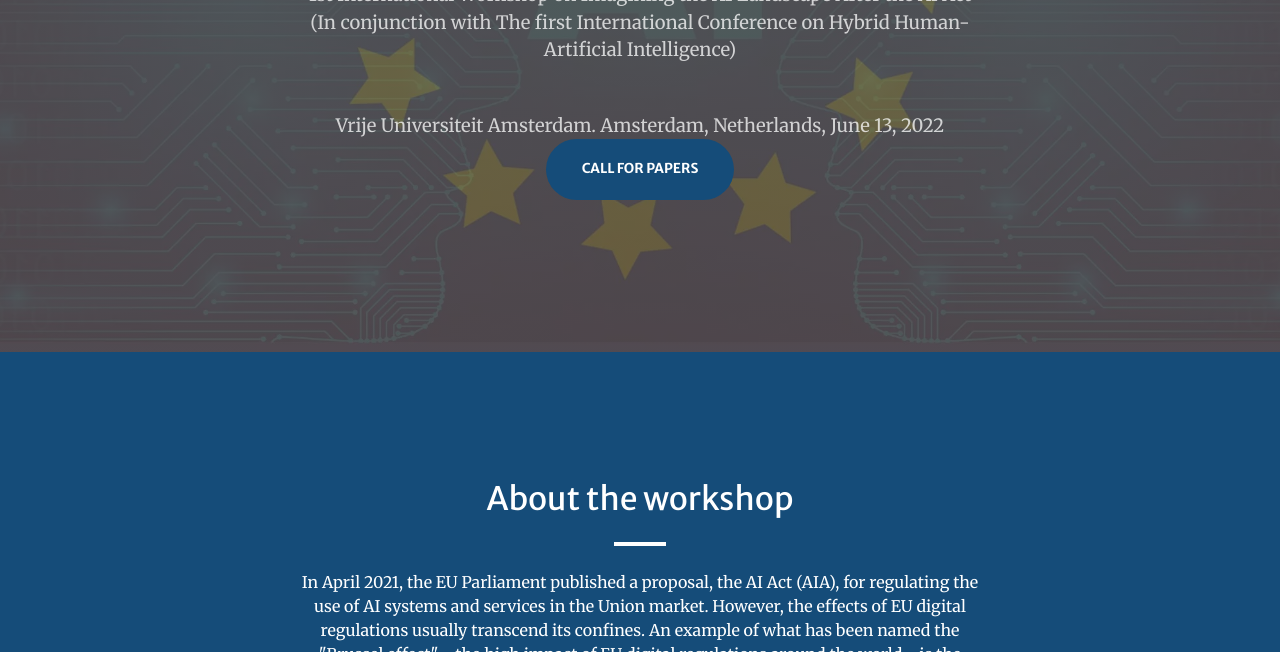
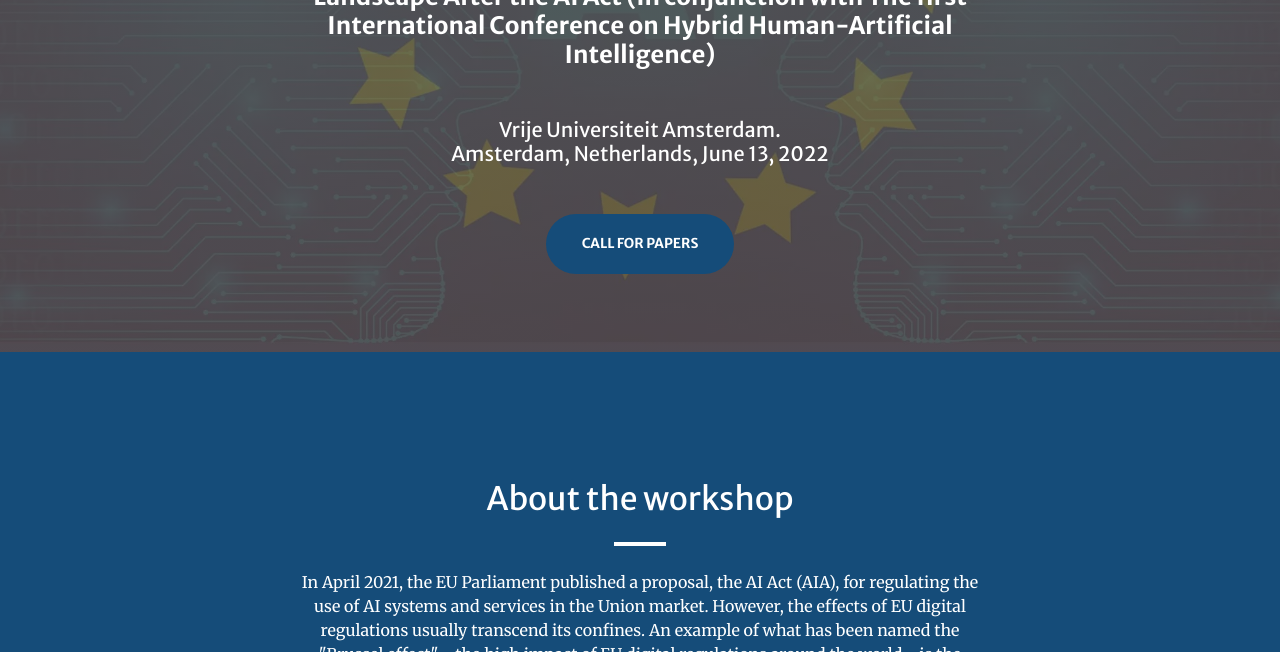
Before and after one commit to prafra/HHAI2022, a plain HTML site: page index.html in a window 1280 px wide. Shown: the part 448-1100 px from the top of the page. Drawn offline with nearby package versions, Linux system fonts and the light colour scheme; some packages are replaced by stand-ins of ours; a script that the page names is missing.

Commit message:
Cambiata trasparenza e layout titolo

```diff
--- a/index.html
+++ b/index.html
@@ -74,11 +74,11 @@
                 <hr class="divider"/>
             </div>
             <div class="col-lg-8 align-self-baseline">
-                <p class="text-white-75 mb-5">1st International Workshop on <b>I</b>magining the <b>AI</b> <b>L</b>andscape
+                <h4 class="text-white mb-5"><strong>1st International Workshop on <b>I</b>magining the <b>AI</b> <b>L</b>andscape
                     After the AI Act (In conjunction with The first International Conference on Hybrid Human-Artificial
-                    Intelligence) </p>
-                <p class="text-white-75 mb-5">Vrije Universiteit Amsterdam.
-                    Amsterdam, Netherlands, June 13, 2022
+                    Intelligence)</strong> </h4>
+                <h5 class="text-white mb-5">Vrije Universiteit Amsterdam.<br>
+                    Amsterdam, Netherlands, June 13, 2022</h5>
                     <a class="btn btn-primary btn-xl"
                        href="#cfp">Call for Papers</a>
             </div>
```
